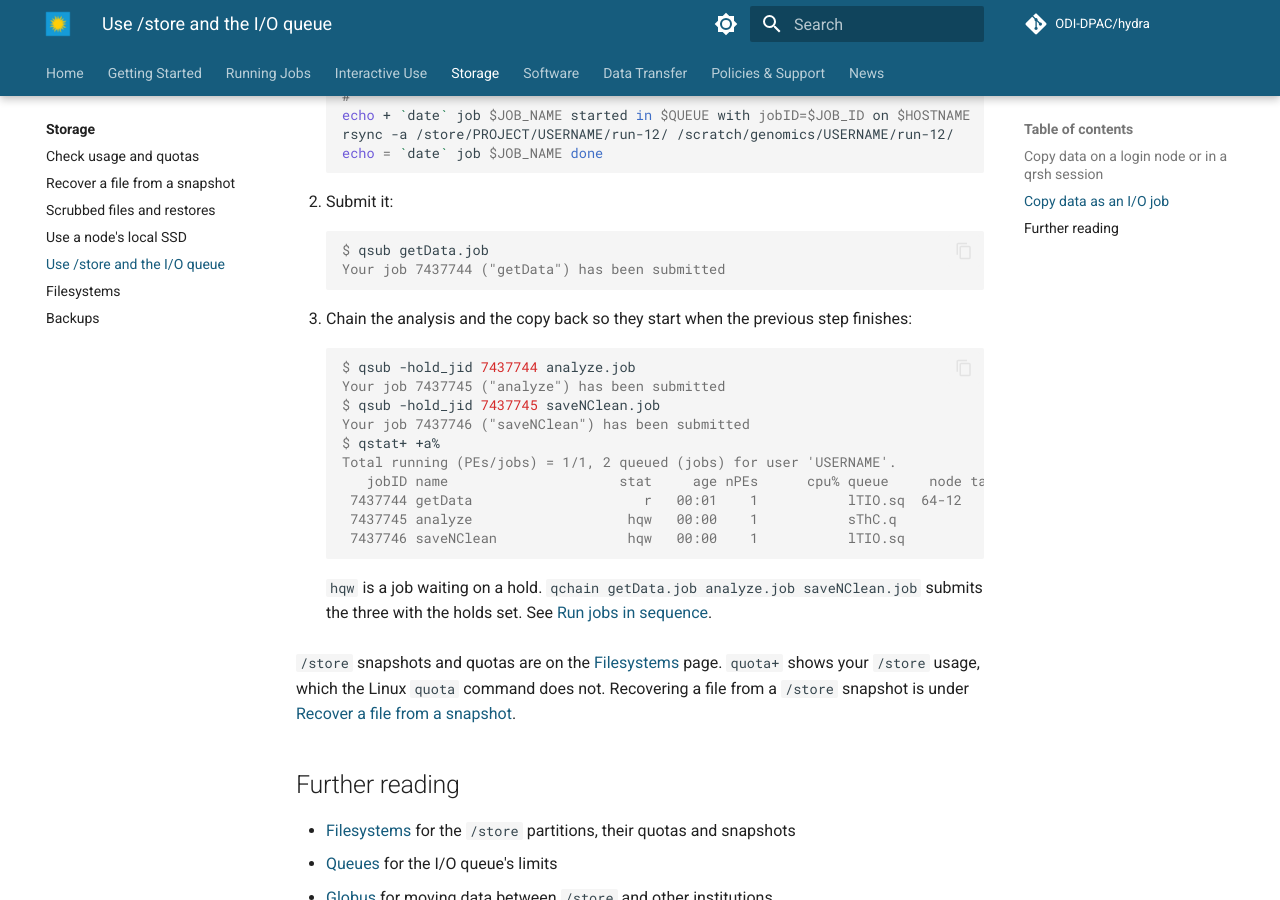
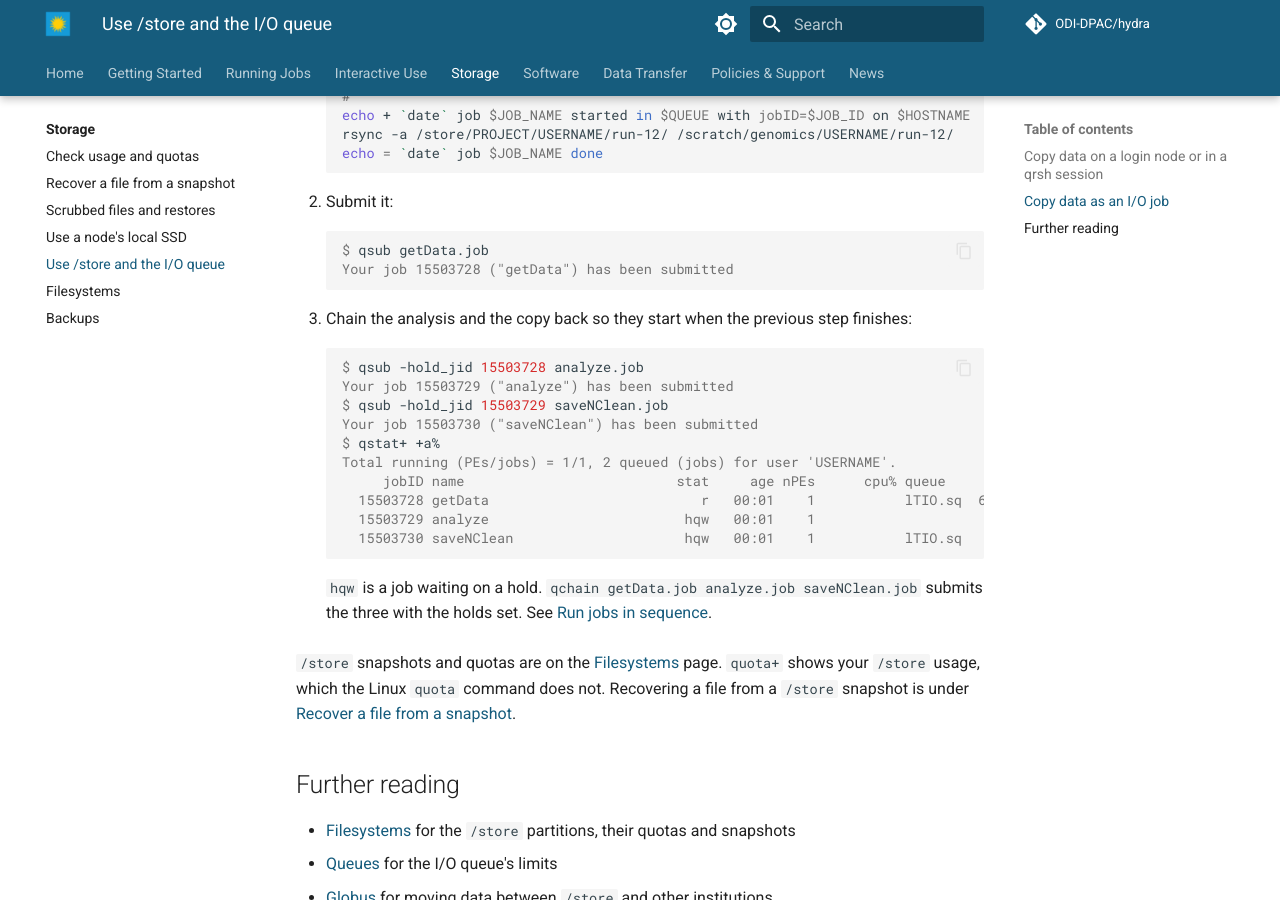
Before and after one commit to ODI-DPAC/hydra, an MkDocs documentation site: the page built from docs/storage/store.md, in a window 1280 px wide and 900 px high, scrolled down 1182 px. Built offline with MkDocs 1.6.1 and Material for MkDocs 9.7.7, drawn with Linux system fonts in a browser that asks for light colours; comment, search, counter and statistics services are not loaded.

````diff
--- a/docs/storage/store.md
+++ b/docs/storage/store.md
@@ -42,22 +42,22 @@ Large or repeated copies run as jobs in the I/O queue, `lTIO.sq`, which runs on
 
     ```console
     $ qsub getData.job
-    Your job 7437744 ("getData") has been submitted
+    Your job 15503728 ("getData") has been submitted
     ```
 
 3. Chain the analysis and the copy back so they start when the previous step finishes:
 
     ```console
-    $ qsub -hold_jid 7437744 analyze.job
-    Your job 7437745 ("analyze") has been submitted
-    $ qsub -hold_jid 7437745 saveNClean.job
-    Your job 7437746 ("saveNClean") has been submitted
+    $ qsub -hold_jid 15503728 analyze.job
+    Your job 15503729 ("analyze") has been submitted
+    $ qsub -hold_jid 15503729 saveNClean.job
+    Your job 15503730 ("saveNClean") has been submitted
     $ qstat+ +a%
     Total running (PEs/jobs) = 1/1, 2 queued (jobs) for user 'USERNAME'.
-       jobID name                     stat     age nPEs      cpu% queue     node taskID
-     7437744 getData                     r   00:01    1           lTIO.sq  64-12
-     7437745 analyze                   hqw   00:00    1           sThC.q
-     7437746 saveNClean                hqw   00:00    1           lTIO.sq
+         jobID name                          stat     age nPEs      cpu% queue     node taskID
+      15503728 getData                          r   00:01    1           lTIO.sq  64-14
+      15503729 analyze                        hqw   00:01    1
+      15503730 saveNClean                     hqw   00:01    1           lTIO.sq
     ```
 
     `hqw` is a job waiting on a hold. `qchain getData.job analyze.job saveNClean.job` submits the three with the holds set. See [Run jobs in sequence](../jobs/submit.md#run-jobs-in-sequence).
````
Also changed, not shown: docs/interactive/jupyter.md (+1 -1 lines), docs/interactive/vscode.md (+3 -3 lines), docs/jobs/parallel.md (+1 -1 lines).
